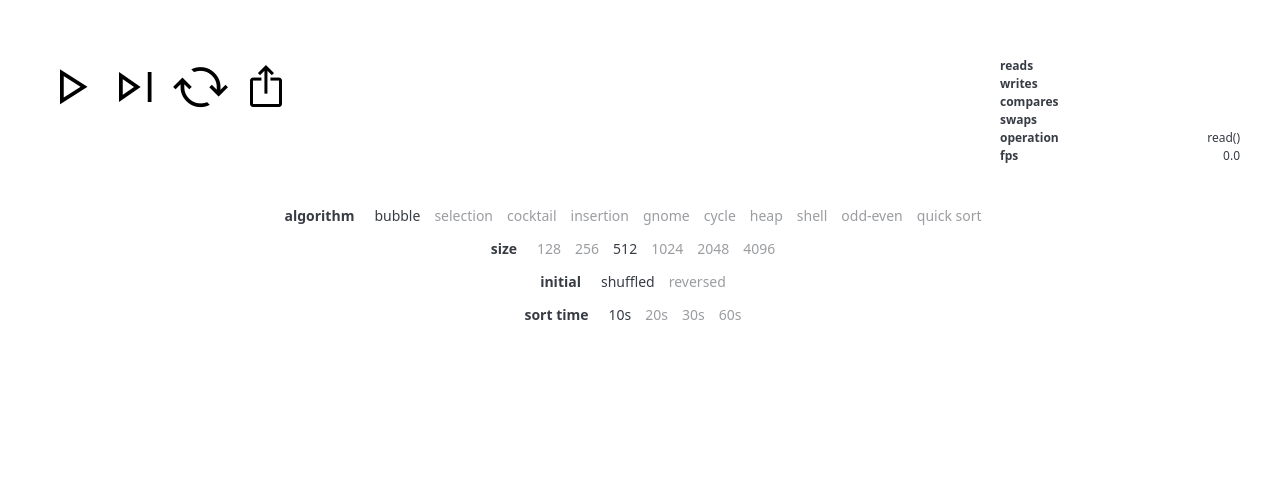
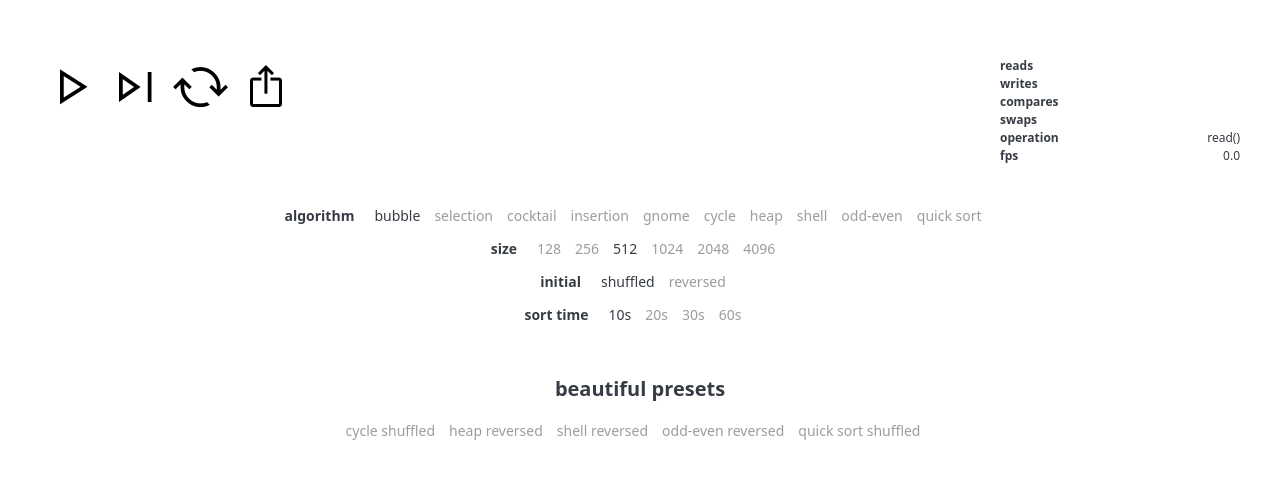
Before and after one commit to iamguba/wasm-array-sort, a website built with webpack: page www/index.html in a window 1280 px wide. Shown: the part 782-1261 px from the top of the page. Before the commit the page ends 1159 px from the top, so only its background shows below. Built offline with nearby package versions, Linux system fonts and the light colour scheme; files whose address does not match are found by name; what wasm-array-sort would draw is missing.

Commit message:
feat: presets

```diff
--- a/www/index.html
+++ b/www/index.html
@@ -236,6 +236,52 @@
                     </p>
                 </section>
             </section>
+
+            <section class="centered" id="presets">
+                <h2>Beautiful Presets</h2>
+                <section>
+                    <p
+                        class="enabled"
+                        data-algo="cycle"
+                        data-initial="shuffled"
+                        onclick="renderer.handlePresetClick(event.target)"
+                    >
+                        Cycle Shuffled
+                    </p>
+                    <p
+                        class="enabled"
+                        data-algo="heap"
+                        data-initial="reversed"
+                        onclick="renderer.handlePresetClick(event.target)"
+                    >
+                        Heap Reversed
+                    </p>
+                    <p
+                        class="enabled"
+                        data-algo="shell"
+                        data-initial="reversed"
+                        onclick="renderer.handlePresetClick(event.target)"
+                    >
+                        Shell Reversed
+                    </p>
+                    <p
+                        class="enabled"
+                        data-algo="oddEven"
+                        data-initial="reversed"
+                        onclick="renderer.handlePresetClick(event.target)"
+                    >
+                        Odd-Even Reversed
+                    </p>
+                    <p
+                        class="enabled"
+                        data-algo="quickSort"
+                        data-initial="shuffled"
+                        onclick="renderer.handlePresetClick(event.target)"
+                    >
+                        Quick sort Shuffled
+                    </p>
+                </section>
+            </section>
         </main>
 
         <script src="./bootstrap.js"></script>
--- a/www/renderer.js
+++ b/www/renderer.js
@@ -28,6 +28,10 @@ export class Renderer {
     this.draw();
   }
 
+  /**
+    Animations
+  */
+
   animate() {
     const sortTime = Number(this.settingsConfig.sortTime);
     this.sortState = "sorting";
@@ -35,10 +39,7 @@ export class Renderer {
     if (!this.sortArray.frame(sortTime)) {
       this.draw();
       this.stopAnimate();
-
-      this.playPause.disabled = true;
-      this.next.disabled = true;
-      this.sortState = "idle";
+      this.drawIdleState();
 
       return;
     }
@@ -55,7 +56,6 @@ export class Renderer {
     window.cancelAnimationFrame(this.frame);
     this.frame = null;
 
-    this.settingsWrapper.classList.remove("disabled");
     this.playPause.innerText = "play_arrow";
     this.reset.disabled = false;
     this.next.disabled = false;
@@ -64,15 +64,17 @@ export class Renderer {
 
   nextTick() {
     if (!this.sortArray.tick()) {
-      this.playPause.disabled = true;
-      this.next.disabled = true;
-      this.sortState = "idle";
-
+      this.drawIdleState();
       return;
     }
 
+    this.settingsWrapper.classList.add("disabled");
     this.draw();
   }
+
+  /**
+    Drawers
+  */
 
   draw() {
     this.drawArray();
@@ -110,9 +112,10 @@ export class Renderer {
     this.swaps.innerText = this.sortArray.swaps();
     this.operation.innerText = this.getOperationDesc();
 
-    const fpsCount = this.animationStartAt
-      ? (this.framesCount / (Date.now() - this.animationStartAt)) * 1000
-      : 0;
+    const fpsCount =
+      this.sortState === "sorting" && this.animationStartAt
+        ? (this.framesCount / (Date.now() - this.animationStartAt)) * 1000
+        : 0;
 
     this.fps.innerText = fpsCount.toFixed(1);
   }
@@ -131,6 +134,17 @@ export class Renderer {
       }
     }
   }
+
+  drawIdleState() {
+    this.settingsWrapper.classList.remove("disabled");
+    this.playPause.disabled = true;
+    this.next.disabled = true;
+    this.sortState = "idle";
+  }
+
+  /**
+    Handlers
+  */
 
   handleInitialClick(el) {
     if (this.handleSettingsClick(el, "initial")) {
@@ -184,12 +198,13 @@ export class Renderer {
   }
 
   handlePlayPauseClick() {
+    this.settingsWrapper.classList.add("disabled");
+
     if (this.frame) {
       this.stopAnimate();
       return;
     }
 
-    this.settingsWrapper.classList.add("disabled");
     this.playPause.innerText = "pause";
     this.reset.disabled = true;
     this.next.disabled = true;
@@ -211,6 +226,7 @@ export class Renderer {
     this.initArray();
     this.draw();
 
+    this.settingsWrapper.classList.remove("disabled");
     this.playPause.disabled = false;
   }
 
@@ -232,6 +248,29 @@ export class Renderer {
         }, 1000);
       });
   }
+
+  handlePresetClick(el) {
+    this.settingsConfig = {
+      ...this.settingsConfig,
+      algorithm: el.dataset.algo,
+      initial: el.dataset.initial,
+    };
+
+    this.stopAnimate();
+    this.setConfigToHash();
+    this.initArray();
+
+    this.drawIdleState();
+    this.drawSettings();
+    this.draw();
+
+    this.playPause.disabled = false;
+    this.next.disabled = false;
+  }
+
+  /**
+    Hash helpers
+  */
 
   readConfigFromHash(settingsConfig) {
     const hash = window.location.hash.substring(1);
@@ -264,6 +303,10 @@ export class Renderer {
     );
     window.location.hash = serializedConfig;
   }
+
+  /**
+    Init functions
+  */
 
   initCanvas(canvas) {
     this.canvas = canvas;
@@ -379,6 +422,10 @@ export class Renderer {
     }
   }
 
+  /**
+    Etc
+  */
+
   getOperationDesc() {
     const operation = this.sortArray.operation();
 
--- a/www/style.css
+++ b/www/style.css
@@ -10,6 +10,11 @@ h1 {
     text-align: center;
     font-size: 1.5rem;
     margin-top: 1em;
+}
+
+h2 {
+    text-align: center;
+    font-size: 1rem;
 }
 
 canvas {
@@ -83,6 +88,10 @@ table td {
     margin-top: 4rem;
 }
 
+.centered#presets {
+    margin-top: 2rem;
+}
+
 .centered p.mobile-hide {
     display: none;
 }
@@ -121,10 +130,18 @@ section p.enabled {
     cursor: pointer;
 }
 
+section p.enabled:hover {
+    opacity: 0.8;
+}
+
 @media only screen and (max-width: 640px) {
     main.container {
         padding-left: 1rem;
         padding-right: 1rem;
+    }
+
+    h2 {
+        font-size: 1.2rem;
     }
 
     #controls {
```
Also changed, not shown: build/237.bootstrap.js, build/index.html, build/style.css.
